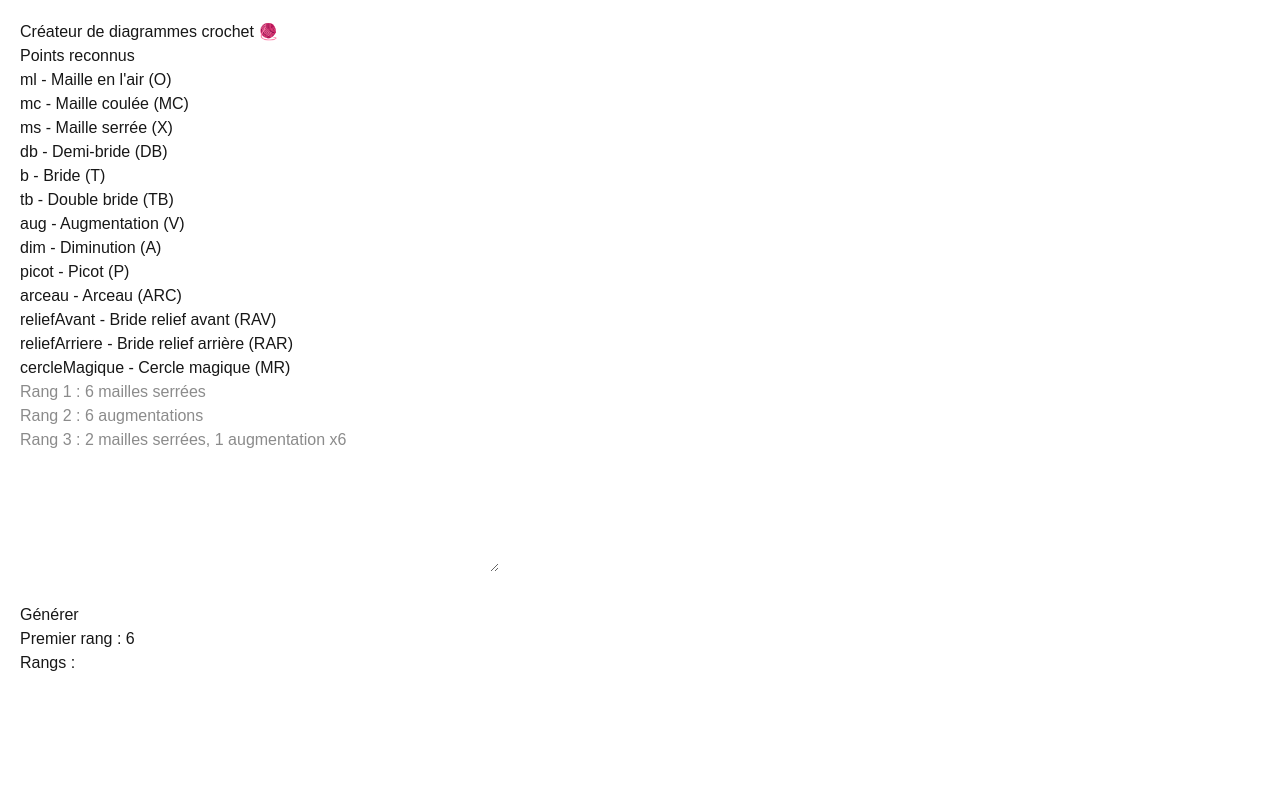
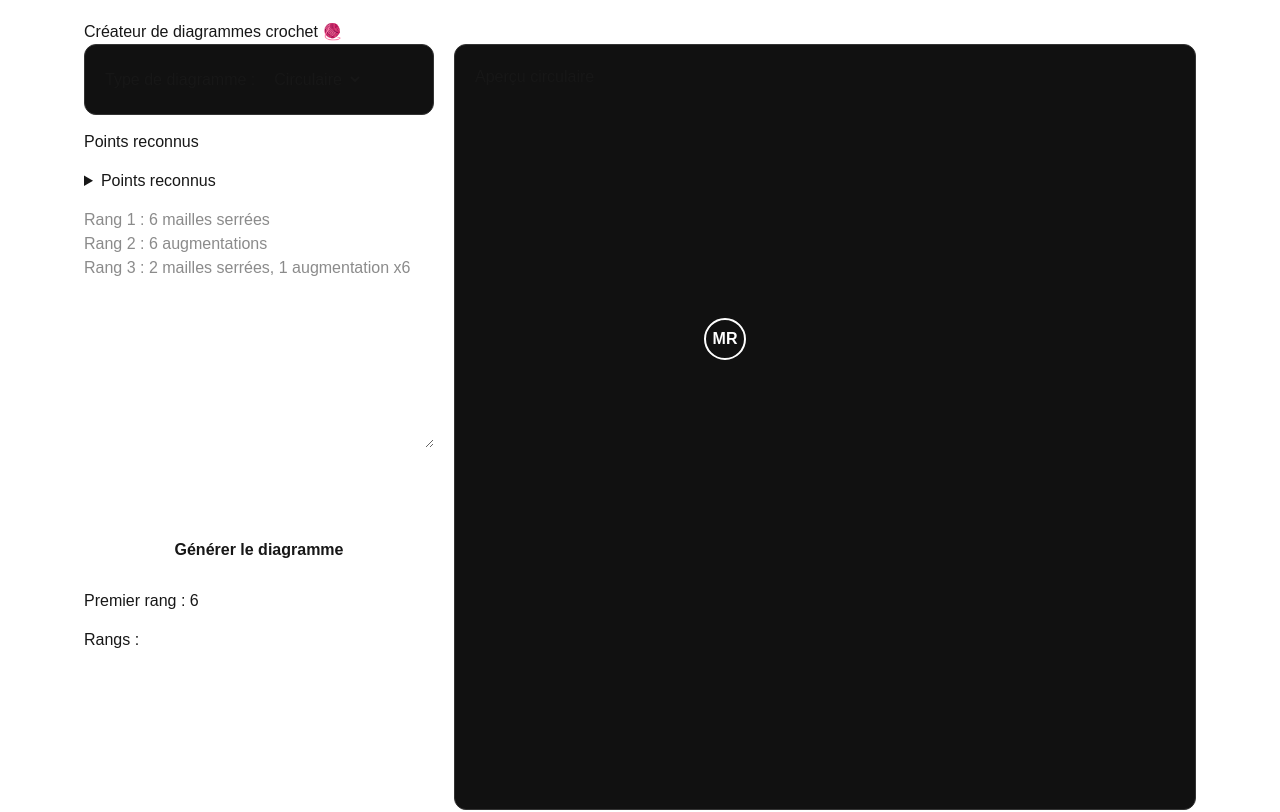
Before and after one commit to admurphye/cartomailles_V2, a Next.js app: page / in a window 1280 px wide. Shown: the top 812 px of the page. Built offline with nearby package versions, Linux system fonts and the light colour scheme.

Commit message:
Bis problème Push GitHub

```diff
--- a/app/lib/drawSymbol.tsx
+++ b/app/lib/drawSymbol.tsx
@@ -3,7 +3,8 @@ import React from "react";
 export function drawSymbol(
   cell: string | null,
   x: number,
-  y: number
+  y: number,
+  color = "black"
 ) {
   if (!cell) return null;
 
@@ -15,7 +16,7 @@ export function drawSymbol(
           y1={y + 12}
           x2={x + 28}
           y2={y + 28}
-          stroke="black"
+          stroke={color}
           strokeWidth="2"
         />
 
@@ -24,7 +25,7 @@ export function drawSymbol(
           y1={y + 12}
           x2={x + 12}
           y2={y + 28}
-          stroke="black"
+          stroke={color}
           strokeWidth="2"
         />
       </>
@@ -39,7 +40,7 @@ export function drawSymbol(
           y1={y + 8}
           x2={x + 20}
           y2={y + 32}
-          stroke="black"
+          stroke={color}
           strokeWidth="2"
         />
 
@@ -48,7 +49,7 @@ export function drawSymbol(
           y1={y + 18}
           x2={x + 28}
           y2={y + 18}
-          stroke="black"
+          stroke={color}
           strokeWidth="2"
         />
       </>
@@ -62,7 +63,7 @@ if (cell === "V") {
         y1={y + 10}
         x2={x + 14}
         y2={y + 30}
-        stroke="black"
+        stroke={color}
         strokeWidth="2"
       />
 
@@ -71,7 +72,7 @@ if (cell === "V") {
         y1={y + 18}
         x2={x + 18}
         y2={y + 18}
-        stroke="black"
+        stroke={color}
         strokeWidth="2"
       />
 
@@ -80,7 +81,7 @@ if (cell === "V") {
         y1={y + 10}
         x2={x + 26}
         y2={y + 30}
-        stroke="black"
+        stroke={color}
         strokeWidth="2"
       />
 
@@ -89,7 +90,7 @@ if (cell === "V") {
         y1={y + 18}
         x2={x + 30}
         y2={y + 18}
-        stroke="black"
+        stroke={color}
         strokeWidth="2"
       />
     </>
@@ -103,7 +104,7 @@ if (cell === "A") {
         y1={y + 10}
         x2={x + 20}
         y2={y + 30}
-        stroke="black"
+        stroke={color}
         strokeWidth="2"
       />
 
@@ -112,7 +113,7 @@ if (cell === "A") {
         y1={y + 10}
         x2={x + 20}
         y2={y + 30}
-        stroke="black"
+        stroke={color}
         strokeWidth="2"
       />
     </>
@@ -124,7 +125,7 @@ if (cell === "MC") {
       cx={x + 20}
       cy={y + 20}
       r={4}
-      fill="black"
+      fill={color}
     />
   );
 }
@@ -136,7 +137,7 @@ if (cell === "DB") {
         y1={y + 8}
         x2={x + 20}
         y2={y + 32}
-        stroke="black"
+        stroke={color}
         strokeWidth="2"
       />
 
@@ -145,7 +146,7 @@ if (cell === "DB") {
         y1={y + 18}
         x2={x + 26}
         y2={y + 18}
-        stroke="black"
+        stroke={color}
         strokeWidth="2"
       />
     </>
@@ -159,7 +160,7 @@ if (cell === "TB") {
         y1={y + 6}
         x2={x + 20}
         y2={y + 34}
-        stroke="black"
+        stroke={color}
         strokeWidth="2"
       />
 
@@ -168,7 +169,7 @@ if (cell === "TB") {
         y1={y + 16}
         x2={x + 28}
         y2={y + 16}
-        stroke="black"
+        stroke={color}
         strokeWidth="2"
       />
 
@@ -177,7 +178,7 @@ if (cell === "TB") {
         y1={y + 22}
         x2={x + 28}
         y2={y + 22}
-        stroke="black"
+        stroke={color}
         strokeWidth="2"
       />
     </>
@@ -190,8 +191,8 @@ if (cell === "TB") {
         cy={y + 20}
         rx={8}
         ry={5}
-        fill="none"
-        stroke="black"
+        fill={color}
+        stroke={color}
         strokeWidth="2"
       />
     );
--- a/app/lib/parser.ts
+++ b/app/lib/parser.ts
@@ -31,6 +31,7 @@ export function parsePattern(pattern: string) {
 for (let r = 0; r < repetitions; r++) {
   for (let m = 0; m < nbMs; m++) {
     cells[index][col] = "X";
+    symbols.push("X");
     col++;
   }
 
--- a/app/page.tsx
+++ b/app/page.tsx
@@ -7,6 +7,8 @@ import { parsePattern } from "./lib/parser";
 
 export default function Home() {
   const [pattern, setPattern] = useState("");
+  const [diagramType, setDiagramType] =
+  useState("circular");
   const [analysis, setAnalysis] = useState("");
   const [firstRoundCount, setFirstRoundCount] = useState(6);
   const [roundCounts, setRoundCounts] = useState<number[]>([]);
@@ -43,10 +45,65 @@ export default function Home() {
   };
 
   return (
-    <main style={{ padding: "20px" }}>
+    <main
+  style={{
+    padding: "20px",
+    maxWidth: "1400px",
+    margin: "0 auto",
+  }}
+>
       <h1>Créateur de diagrammes crochet 🧶</h1>
+ <div
+  style={{
+    display: "flex",
+    gap: "20px",
+    alignItems: "flex-start",
+  }}
+>
+<div
+  style={{
+    width: "350px",
+    display: "flex",
+    flexDirection: "column",
+    gap: "15px",
+  }}
+>
+<div
+  style={{
+    width: "350px",
+    padding: "20px",
+    border: "1px solid #333",
+    borderRadius: "12px",
+    background: "#111",
+  }}
+>
+  <label>
+    Type de diagramme :
+  </label>
 
+  <select
+    value={diagramType}
+    onChange={(e) =>
+      setDiagramType(e.target.value)
+    }
+    style={{
+      marginLeft: "10px",
+      padding: "5px"
+    }}
+  >
+    <option value="circular">
+      Circulaire
+    </option>
+
+    <option value="flat">
+      Plat
+    </option>
+  </select>
+</div>
  <h2>Points reconnus</h2>
+
+  <details>
+  <summary>Points reconnus</summary>
 
   <ul>
     {Object.entries(CROCHET_SYMBOLS).map(
@@ -57,11 +114,15 @@ export default function Home() {
       )
     )}
   </ul>
+</details>
       <textarea
         value={pattern}
         onChange={(e) => setPattern(e.target.value)}
-        rows={8}
-        cols={50}
+       rows={10}
+  style={{
+    width: "100%",
+    resize: "vertical",
+}}
         placeholder={`Rang 1 : 6 mailles serrées
 Rang 2 : 6 augmentations
 Rang 3 : 2 mailles serrées, 1 augmentation x6`}
@@ -70,13 +131,35 @@ Rang 3 : 2 mailles serrées, 1 augmentation x6`}
       <br />
       <br />
 
-      <button onClick={generateFromText}>
-        Générer
+      <button
+  onClick={generateFromText}
+  style={{
+    width: "100%",
+    padding: "12px",
+    borderRadius: "8px",
+    border: "none",
+    cursor: "pointer",
+    fontWeight: "bold",
+  }}
+>
+  Générer le diagramme
 </button>
        <p>Premier rang : {firstRoundCount}</p>
        <p>Rangs : {roundCounts.join(" - ")}</p>
+
       <pre>{analysis}</pre>
-
+</div>
+<div
+  style={{
+    flex: 1,
+    border: "1px solid #333",
+    borderRadius: "12px",
+    padding: "20px",
+    background: "#111",
+    overflow: "auto",
+  }}
+>
+  {diagramType === "flat" && (
       <svg width={800} height={800}>
         {cells.map((row, rowIndex) =>
           row.map((cell, colIndex) => (
@@ -99,24 +182,47 @@ Rang 3 : 2 mailles serrées, 1 augmentation x6`}
           ))
         )}
         </svg>
-
+)}
+{diagramType === "circular" && (
+      <>
      <h3>Aperçu circulaire</h3>
 
       <svg width={700} height={700}>
         {roundSymbols.map((_, ringIndex) => {
-  const radius = 60 + ringIndex * 50;
+  const radius = 35 + ringIndex * 50;
 
   return (
+
       <circle
       key={`guide-${ringIndex}`}
-      cx={350}
-      cy={350}
+      cx={250}
+      cy={250}
       r={radius}
       fill="none"
       stroke="#555"
     />
   );
 })}
+
+<circle
+  cx={250}
+  cy={250}
+  r={20}
+  fill="none"
+  stroke="white"
+  strokeWidth="2"
+/>
+
+<text
+  x={250}
+  y={255}
+  textAnchor="middle"
+  fill="white"
+  fontSize="16"
+  fontWeight="bold"
+>
+  MR
+</text>
   {roundSymbols.map((round, ringIndex) => {
     const radius = 60 + ringIndex * 50;
 
@@ -124,29 +230,30 @@ Rang 3 : 2 mailles serrées, 1 augmentation x6`}
       const angle =
         (index / round.length) * Math.PI * 2;
 
-      const centerX = 350;
-      const centerY = 350;
+      const centerX = 250;
+      const centerY = 250;
 
       const x = centerX + Math.cos(angle) * radius;
       const y = centerY + Math.sin(angle) * radius;
 
       return (
-        <text
-          key={`${ringIndex}-${index}`}
-          x={x}
-          y={y}
-          textAnchor="middle"
-          dominantBaseline="middle"
-          fontSize="20"
-          fontWeight="bold"
-          fill="white"
-        >
-          {symbol}
-        </text>
+  <g key={`${ringIndex}-${index}`}>
+    {drawSymbol(
+      symbol,
+      x - 20,
+      y - 20,
+      "white"
+    )}
+  </g>
 );
     });
   })}
 </svg>
+  </>
+      )}
+   </div>  {/* colonne droite */}
+
+     </div>  {/* conteneur flex principal */}
        </main>
   );
 }
```
Lines whose indentation alone changed are shown as unchanged.
